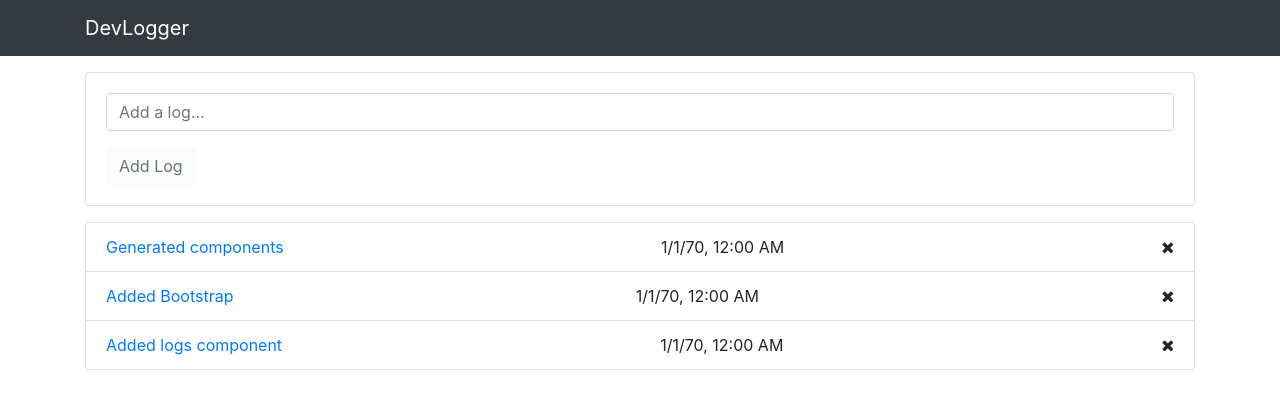
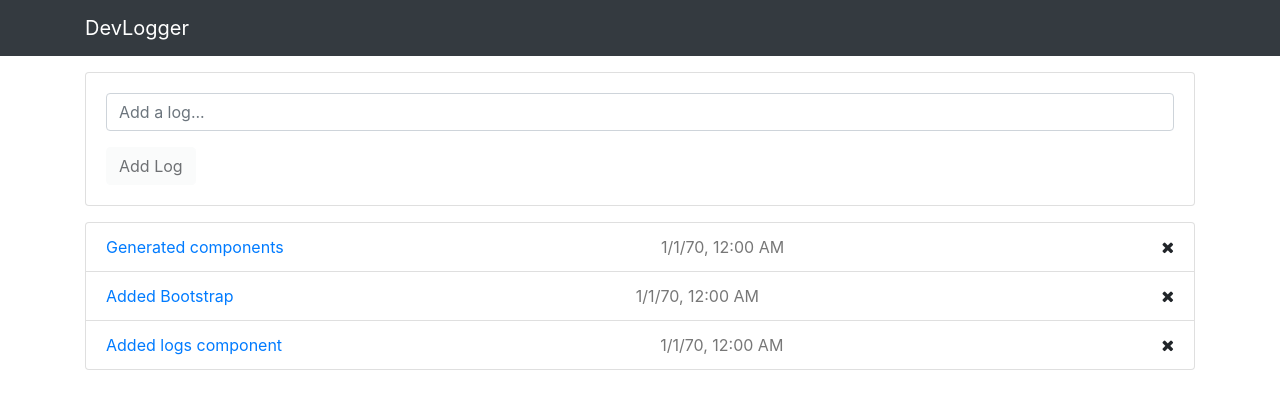
Before and after one commit to horaciocoronel/devlogger-angular, an Angular app: page / in a window 1280 px wide. Shown: the top 406 px of the page. Built offline with nearby package versions, Linux system fonts and the light colour scheme.

Commit message:
Add styling to show date in a lighter color

```diff
--- a/src/app/components/logs/logs.component.css
+++ b/src/app/components/logs/logs.component.css
@@ -0,0 +1,3 @@
+.log-date {
+	color: #777777;
+}
```
